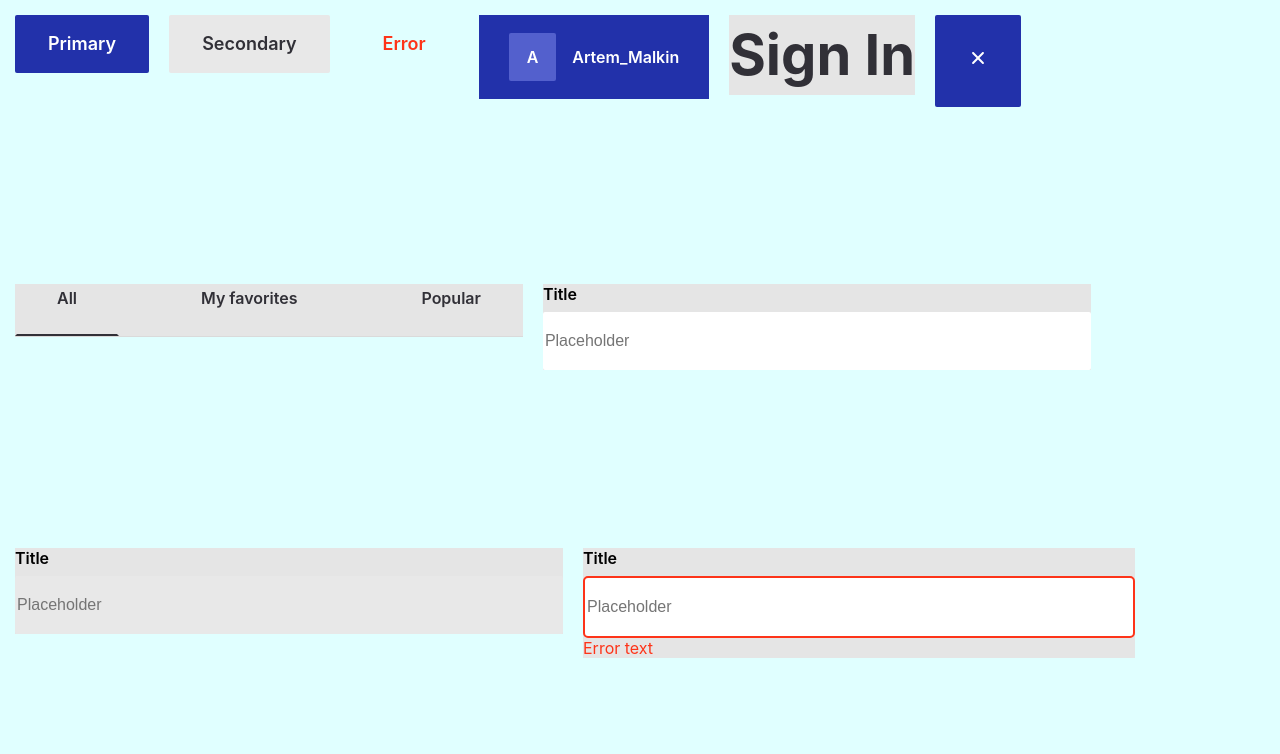
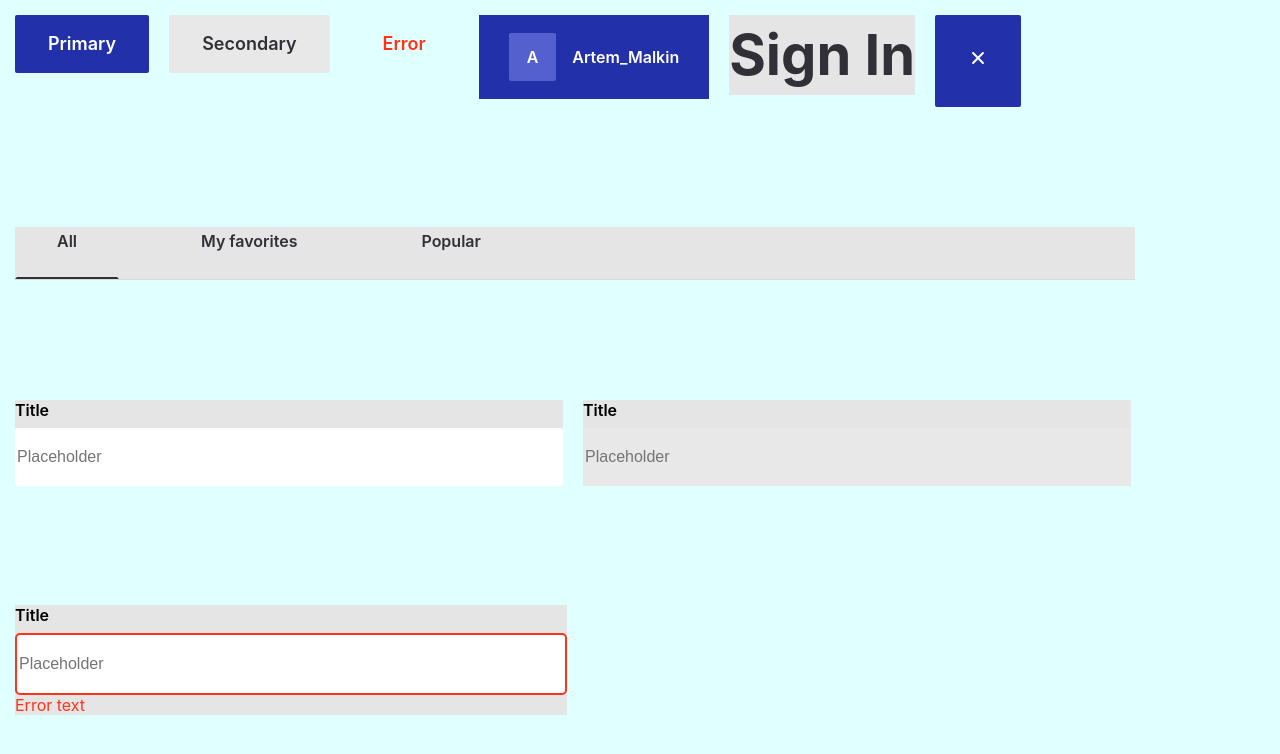
Before and after one commit to LeonidZhukovets/React_TMS, a React (Create React App) app: page / in a window 1280 px wide. Shown: the top 754 px of the page. Built offline with nearby package versions, Linux system fonts and the light colour scheme.

Commit message:
fixed tabs component

```diff
--- a/src/Components/TabsList/TabsList.module.css
+++ b/src/Components/TabsList/TabsList.module.css
@@ -1,7 +1,8 @@
 .container {
+  width: 1120px;
   display: flex;
   flex-direction: row;
-  justify-content: center;
+  justify-content: flex-start;
   align-items: center;
   padding: 0px;
   gap: 40px;
```
